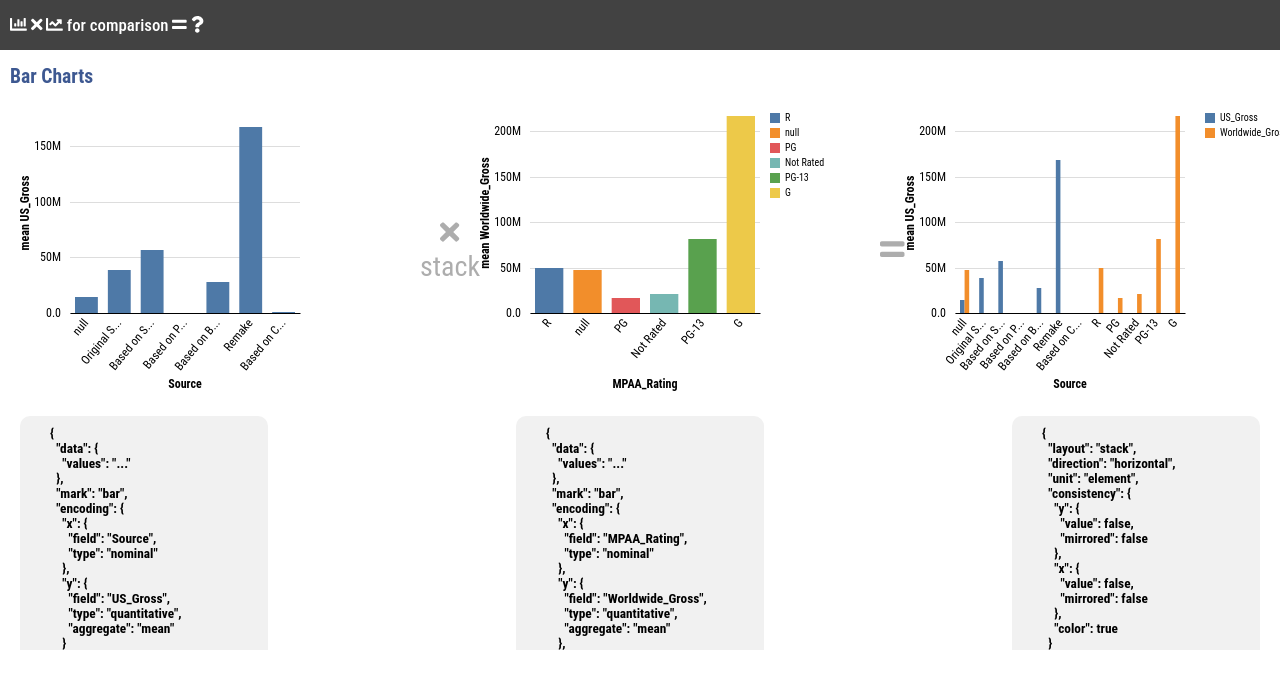
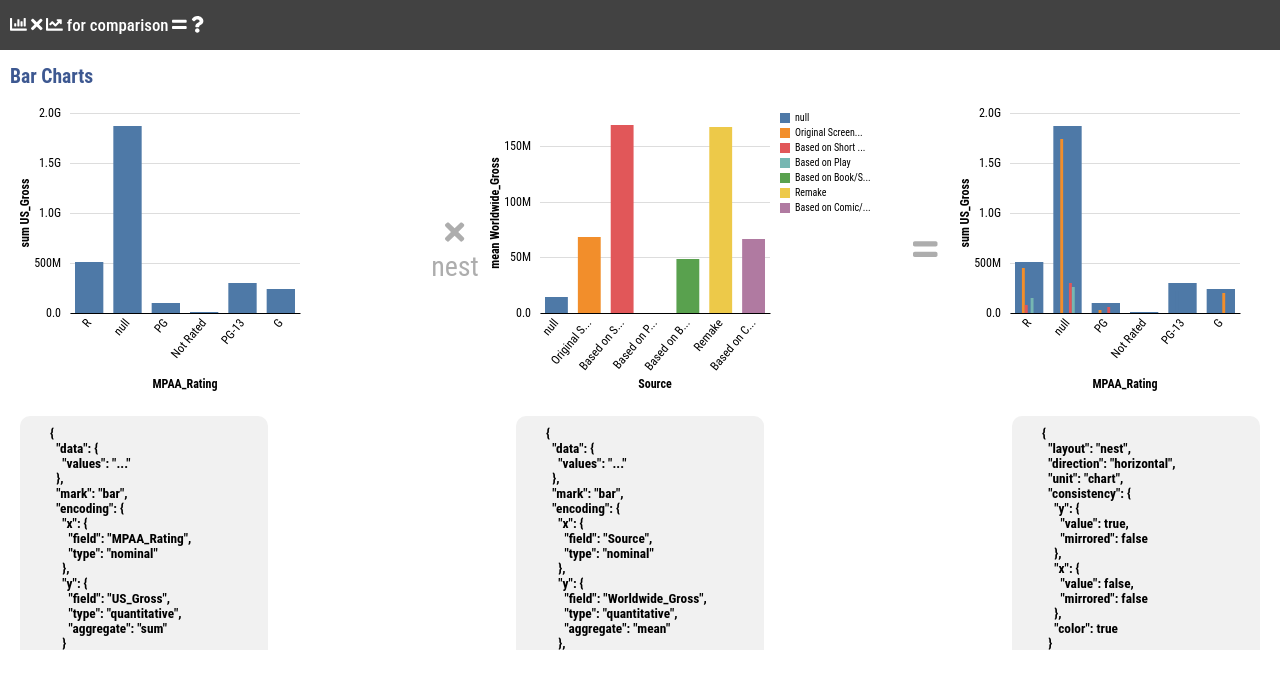
Before and after one commit to sehilyi/comparative-layout-explorer, a React app: page / in a window 1280 px wide. Shown: the top 688 px of the page. Built offline with nearby package versions, Linux system fonts and the light colour scheme.

Commit message:
Fix minor issue

```diff
--- a/src/components/visualizations/design-settings.ts
+++ b/src/components/visualizations/design-settings.ts
@@ -121,8 +121,8 @@ export function getSimpleBarSpecs(): {A: Spec, B: Spec, C: CompSpec} {
       },
       mark: "bar",
       encoding: {
-        x: {field: "Source", type: "nominal"},
-        y: {field: "US_Gross", type: "quantitative", aggregate: "mean"},
+        x: {field: "MPAA_Rating", type: "nominal"},
+        y: {field: "US_Gross", type: "quantitative", aggregate: "sum"},
         // color: {field: "MPAA_Rating", type: "nominal"}
       }
     },
@@ -132,17 +132,17 @@ export function getSimpleBarSpecs(): {A: Spec, B: Spec, C: CompSpec} {
       },
       mark: "bar",
       encoding: {
-        x: {field: "MPAA_Rating", type: "nominal"},
+        x: {field: "Source", type: "nominal"},
         y: {field: "Worldwide_Gross", type: "quantitative", aggregate: "mean"},
         color: {field: "MPAA_Rating", type: "nominal"}
       }
     },
     C: {
-      layout: "stack",
+      layout: "nest",
       direction: "horizontal",
-      unit: "element",
+      unit: "chart",
       consistency: {
-        y: {value: false, mirrored: false},
+        y: {value: true, mirrored: false},
         x: {value: false, mirrored: false},
         color: true
       }
```
